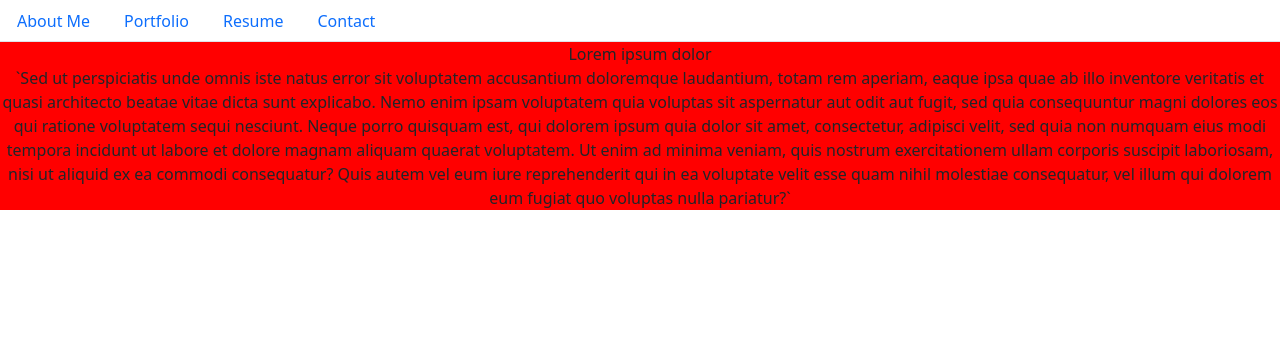
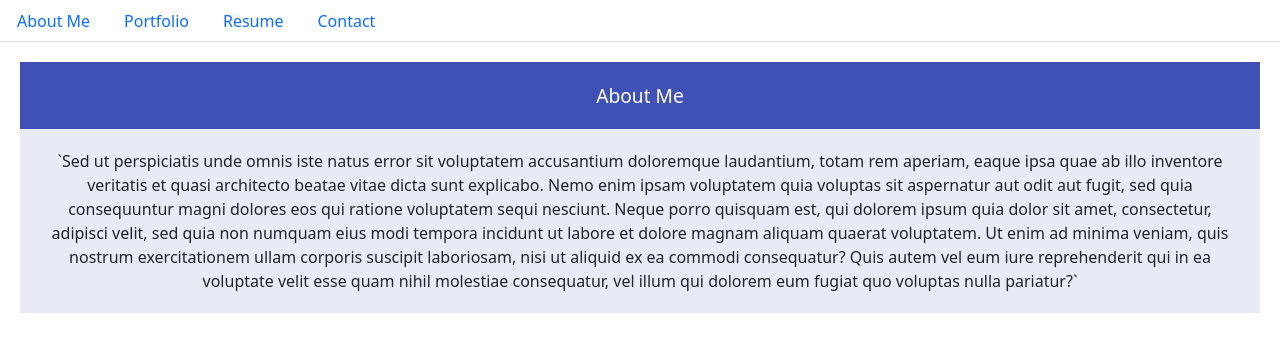
Before and after one commit to dylanquaale/ReactPortfolio, a React (Create React App) app: page / in a window 1280 px wide. Shown: the top 352 px of the page. Built offline with nearby package versions, Linux system fonts and the light colour scheme.

Commit message:
time to work on AboutMe

```diff
--- a/src/components/PortfolioContainer.js
+++ b/src/components/PortfolioContainer.js
@@ -9,8 +9,8 @@
     const [currentPage, setCurrentPage] = useState('Home');
 
     const renderPage = () => {
-      if (currentPage === 'About') {
-        return <About />;
+      if (currentPage === 'Contact') {
+        return <Contact />;
       }
       if (currentPage === 'Portfolio') {
         return <Portfolio />;
@@ -18,7 +18,7 @@
       if (currentPage === 'Resume') {
         return <Resume />;
       }
-      return <Contact />;
+      return <About />;
     };
 
     const handlePageChange = (page) => setCurrentPage(page);
--- a/src/components/pages/About.js
+++ b/src/components/pages/About.js
@@ -1,17 +1,63 @@
 import React from 'react';
 
-export default function About() {
-  return (
-    <div>
-      <h1>About Page</h1>
-      <p>
-        Nunc pharetra finibus est at efficitur. Praesent sed congue diam.
-        Integer gravida dui mauris, ut interdum nunc egestas sed. Aenean sed
-        mollis diam. Nunc aliquet risus ac finibus porta. Nam quis arcu non
-        lectus tincidunt fermentum. Suspendisse aliquet orci porta quam semper
-        imperdiet. Praesent euismod mi justo, faucibus scelerisque risus cursus
-        in. Sed rhoncus mollis diam, sit amet facilisis lectus blandit at.
-      </p>
-    </div>
-  );
-}
+const styles = {
+    about: {
+      margin: 20,
+      background: '#e8eaf6',
+    },
+    heading: {
+      background: '#3f51b5',
+      minHeight: 50,
+      lineHeight: 3.5,
+      fontSize: '1.2rem',
+      color: 'white',
+      padding: '0 20px',
+    },
+    content: {
+      padding: 20,
+    },
+  };
+
+
+// export default function About() {
+//   return (
+//     <div>
+//       <h1>About Page</h1>
+//       <p>
+//         Nunc pharetra finibus est at efficitur. Praesent sed congue diam.
+//         Integer gravida dui mauris, ut interdum nunc egestas sed. Aenean sed
+//         mollis diam. Nunc aliquet risus ac finibus porta. Nam quis arcu non
+//         lectus tincidunt fermentum. Suspendisse aliquet orci porta quam semper
+//         imperdiet. Praesent euismod mi justo, faucibus scelerisque risus cursus
+//         in. Sed rhoncus mollis diam, sit amet facilisis lectus blandit at.
+//       </p>
+//     </div>
+//   );
+// }
+
+function About() {
+    return (
+      <div style={styles.about}>
+        <div style={styles.heading}>About Me</div>
+        <div style={styles.content}>
+          `Sed ut perspiciatis unde omnis iste natus error sit voluptatem
+          accusantium doloremque laudantium, totam rem aperiam, eaque ipsa quae ab
+          illo inventore veritatis et quasi architecto beatae vitae dicta sunt
+          explicabo. Nemo enim ipsam voluptatem quia voluptas sit aspernatur aut
+          odit aut fugit, sed quia consequuntur magni dolores eos qui ratione
+          voluptatem sequi nesciunt. Neque porro quisquam est, qui dolorem ipsum
+          quia dolor sit amet, consectetur, adipisci velit, sed quia non numquam
+          eius modi tempora incidunt ut labore et dolore magnam aliquam quaerat
+          voluptatem. Ut enim ad minima veniam, quis nostrum exercitationem ullam
+          corporis suscipit laboriosam, nisi ut aliquid ex ea commodi consequatur?
+          Quis autem vel eum iure reprehenderit qui in ea voluptate velit esse
+          quam nihil molestiae consequatur, vel illum qui dolorem eum fugiat quo
+          voluptas nulla pariatur?`
+        </div>
+      </div>
+    );
+  }
+
+// }
+
+export default About;
--- a/src/components/pages/Contact.js
+++ b/src/components/pages/Contact.js
@@ -4,40 +4,20 @@
     contact: {
     //   margin: 20,
       background: 'red',
-    }
-    // heading: {
-    //   background: '#3f51b5',
-    //   minHeight: 50,
-    //   lineHeight: 3.5,
-    //   fontSize: '1.2rem',
-    //   color: 'white',
-    //   padding: '0 20px',
-    // },
-    // content: {
-    //   padding: 20,
-    // },
+    },
+    heading: {
+      background: '#3f51b5',
+      minHeight: 50,
+      lineHeight: 3.5,
+      fontSize: '1.2rem',
+      color: 'white',
+      padding: '0 20px',
+    },
+    content: {
+      padding: 20,
+    },
   };
 
-// export default function Contact() {
-//   return (
-
-//     <div>
-//       <h1>Contact Page</h1>
-//       <p>
-//         Integer cursus bibendum sem non pretium. Vestibulum in aliquet sem, quis
-//         molestie urna. Aliquam semper ultrices varius. Aliquam faucibus sit amet
-//         magna a ultrices. Aenean pellentesque placerat lacus imperdiet
-//         efficitur. In felis nisl, luctus non ante euismod, tincidunt bibendum
-//         mi. In a molestie nisl, eu sodales diam. Nam tincidunt lacus quis magna
-//         posuere, eget tristique dui dapibus. Maecenas fermentum elementum
-//         faucibus. Quisque nec metus vestibulum, egestas massa eu, sollicitudin
-//         ipsum. Nulla facilisi. Sed ut erat ligula. Nam tincidunt nunc in nibh
-//         dictum ullamcorper. Class aptent taciti sociosqu ad litora torquent per
-//         conubia nostra, per inceptos himenaeos. Etiam ornare rutrum felis at
-//         rhoncus. Etiam vel condimentum magna, quis tempor nulla.
-//       </p>
-//     </div>
-//   );
 
   function Contact() {
     return (
```
Also changed, not shown: src/components/NavTabs.js (+0 -12 lines).
